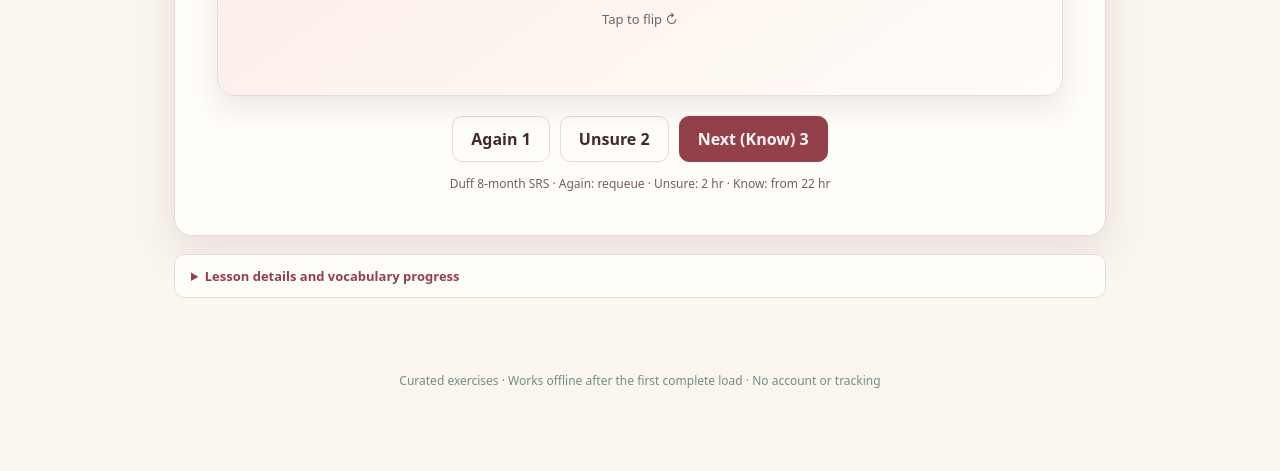
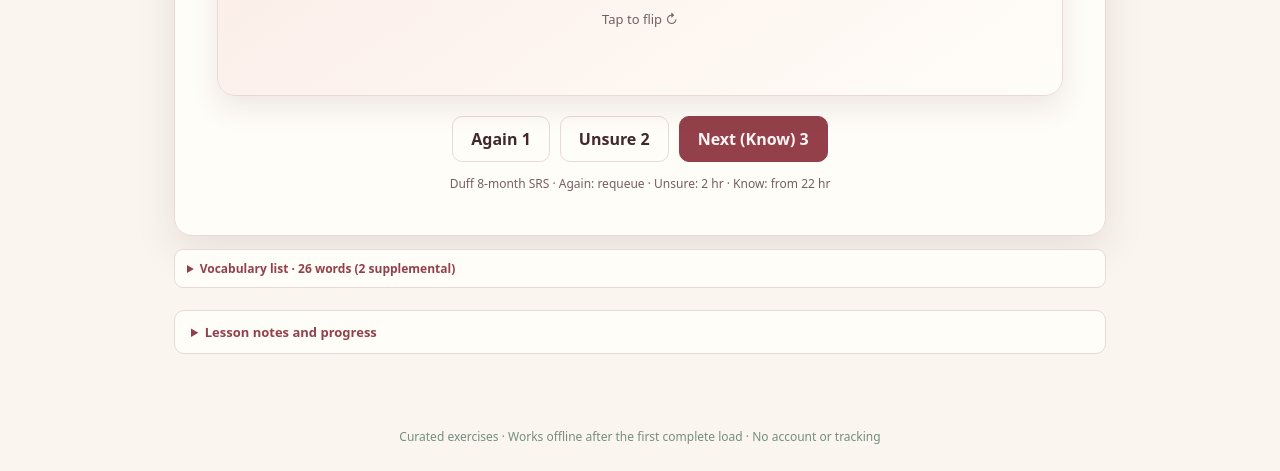
Before and after one commit to hutima/indonesian_study, a website with bundled scripts: page index.html in a window 1280 px wide. Shown: the part 539-1010 px from the top of the page. Before the commit the page ends 954 px from the top, so only its background shows below. Built offline with nearby package versions, Linux system fonts and the light colour scheme.

Commit message:
Expose supplemental vocabulary below study card

```diff
--- a/app.js
+++ b/app.js
@@ -107,17 +107,26 @@ function renderGuide() {
   if (focus) add(guide, node('strong', '', 'LESSON FOCUS'), node('p', '', focus));
 }
 function renderWordList() {
-  wordList.hidden = mode !== 'vocabulary' || !lessonIds.length;
-  wordList.querySelector('summary').textContent = `Lesson vocabulary · ${poolVocab().length} words`;
+  wordList.hidden = !lessonIds.length;
+  const cards = poolVocab();
+  const supplemental = cards.filter(card => card.sourceRootId).length;
+  wordList.querySelector('summary').textContent = `Vocabulary list · ${cards.length} words${supplemental ? ` (${supplemental} supplemental)` : ''}`;
   wordListContent.replaceChildren();
   for (const unit of selectedUnits(UNITS, lessonIds)) {
     const group = node('section', 'word-list-group');
     group.append(node('h3', '', `${unit.bookTopic ? `Topik ${unit.bookTopic}` : 'Foundation'} · ${unit.title}`));
-    for (const card of unit.vocabulary) {
-      const row = node('div', 'word-list-row');
-      add(row, node('strong', '', card.form), node('span', '', card.meaning));
-      row.append(node('small', '', `${card.pos} · ${card.register}`));
-      group.append(row);
+    for (const [label, vocabulary] of [
+      ['Lesson words', unit.vocabulary.filter(card => !card.sourceRootId)],
+      ['Supplemental root families', unit.vocabulary.filter(card => card.sourceRootId)]
+    ]) {
+      if (!vocabulary.length) continue;
+      group.append(node('h4', '', label));
+      for (const card of vocabulary) {
+        const row = node('div', 'word-list-row');
+        add(row, node('strong', '', card.form), node('span', '', card.meaning));
+        row.append(node('small', '', `${card.pos} · ${card.register}`));
+        group.append(row);
+      }
     }
     wordListContent.append(group);
   }
@@ -301,7 +310,7 @@ function renderGrammar(item, items) {
 function render() {
   panel.replaceChildren();
   toolbar.hidden = mode !== 'vocabulary';
-  wordList.hidden = mode !== 'vocabulary' || !lessonIds.length;
+  wordList.hidden = !lessonIds.length;
   analytics.hidden = mode !== 'vocabulary';
   if (mode === 'vocabulary') { renderVocab(); return; }
   const items = pool();
--- a/index.html
+++ b/index.html
@@ -43,10 +43,10 @@
         <button type="button" data-mode="reading">Reading</button>
       </nav>
       <div id="study-panel" class="study-panel" aria-live="polite"></div>
-      <details class="study-resources"><summary>Lesson details and vocabulary progress</summary>
+      <details id="word-list" class="word-list"><summary>Vocabulary list</summary><div id="word-list-content"></div></details>
+      <details class="study-resources"><summary>Lesson notes and progress</summary>
         <div id="unit-description" class="unit-description"></div>
         <section id="lesson-guide" class="lesson-guide" aria-label="Lesson focus"></section>
-        <details id="word-list" class="word-list"><summary>Lesson vocabulary</summary><div id="word-list-content"></div></details>
         <div id="vocab-analytics" class="vocab-analytics" aria-label="Vocabulary progress"></div>
       </details>
     </section>
--- a/sw.js
+++ b/sw.js
@@ -1,5 +1,5 @@
 // Offline shell. The app supplies the content module URLs after registration.
-const CACHE = 'indonesian-study-v8';
+const CACHE = 'indonesian-study-v9';
 const SHELL = [
   './', './index.html', './app.js', './app.css', './progress.js', './vocab-deck.js', './vocab-charts.js', './lesson-selection.js', './navigation.js',
   './js/domain/srs/constants.js', './js/domain/srs/scheduler.js', './js/utils/helpers.js',
```
Also changed, not shown: README.md, app.css.
